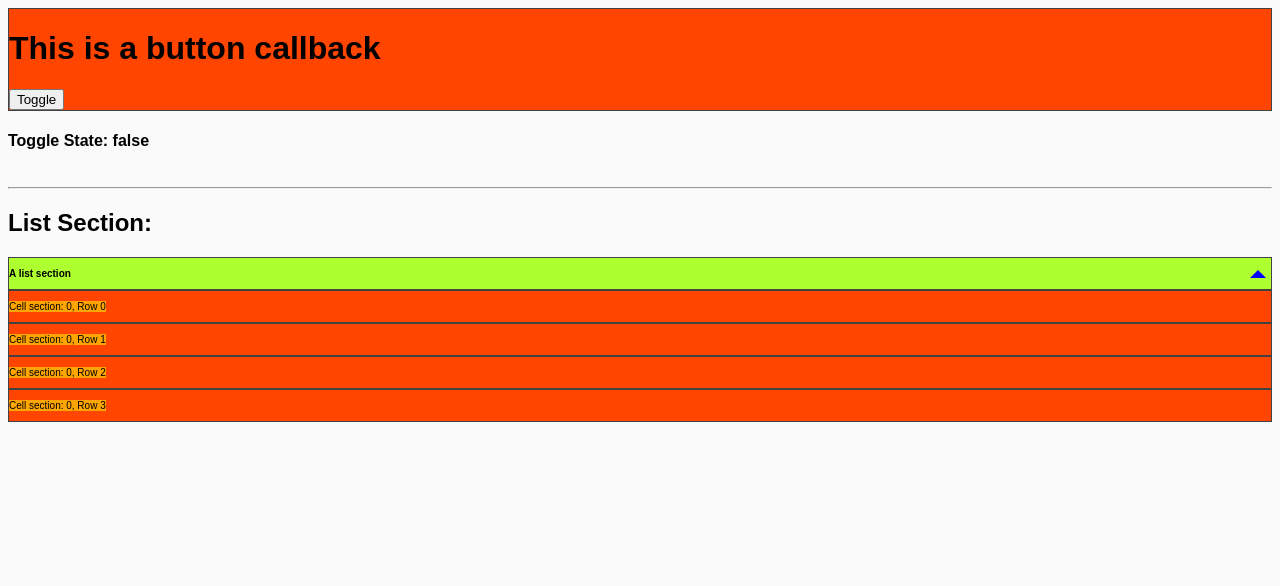
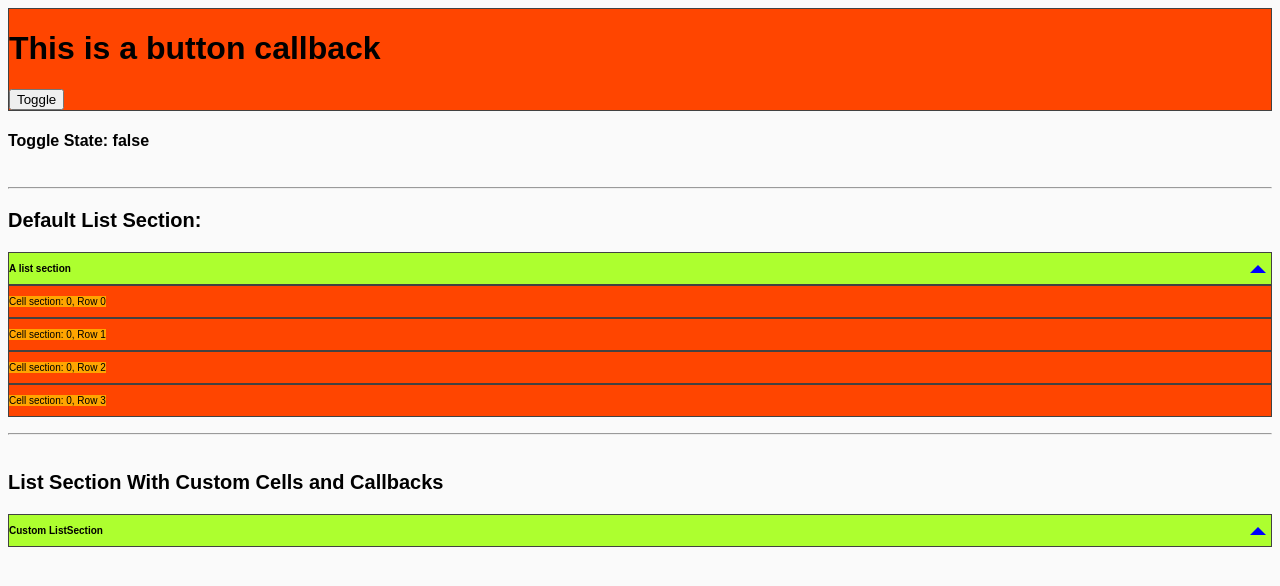
Before and after one commit to marcus-grant/collection-components, a React app: page / in a window 1280 px wide. Shown: the top 586 px of the page. Built offline with nearby package versions, Linux system fonts and the light colour scheme; the HTML template or start-up script is replaced by a standard one.

Commit message:
1st attempt @ custom callback cells in sections

```diff
--- a/src/app.jsx
+++ b/src/app.jsx
@@ -18,9 +18,15 @@ export default class extends React.Component {
   constructor(props) {
     super(props);
     this.toggle = this.toggle.bind(this);
+    this.changeTestState = this.changeTestState.bind(this);
     this.state = {
       toggle: false,
-
+      testStates: {
+        0: false,
+        1: false,
+        2: false,
+        3: false,
+      },
     };
   }
 
@@ -28,7 +34,23 @@ export default class extends React.Component {
     this.setState({ toggle: !this.state.toggle });
   }
 
+  changeTestState(key) {
+    const update = this.state.testStates;
+    update[key] = !update[key];
+    this.setState({ testStates: update });
+  }
+
+
   render() {
+    const callbackSectionCell = (id, label, callback) => (
+      <div>
+        <p><b>{label}</b></p>
+        <button onClick={callback(id)} />
+      </div>
+    );
+    const renderSectionCells = () => {
+      Object.keys(this.state.testStates).forEach(key => callbackSectionCell(key, key, this.changeTestState));
+    };
     return (
       <div className="app__container">
         <ListCell>
@@ -37,12 +59,19 @@ export default class extends React.Component {
         <h4>Toggle State: {this.state.toggle ? 'true' : 'false'}</h4>
         <br />
         <hr />
-        <h2>List Section:</h2>
+        <h3>Default List Section:</h3>
         <ListSection name="A list section" isCollapsible>
           {[0, 1, 2, 3].map(x => (
             <DefaultListCell label={`Cell section: 0, Row ${x}`} />
           ))}
         </ListSection>
+        <br />
+        <hr />
+        <br />
+        <h3>List Section With Custom Cells and Callbacks</h3>
+        <ListSection name="Custom ListSection" isCollapsible>
+          {renderSectionCells}
+        </ListSection>
       </div>
     );
   }
```
